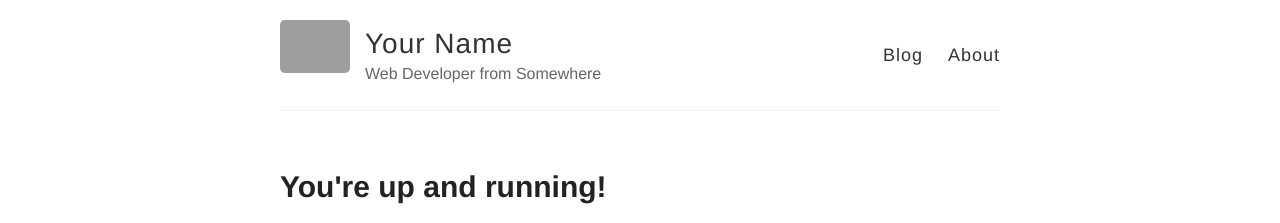
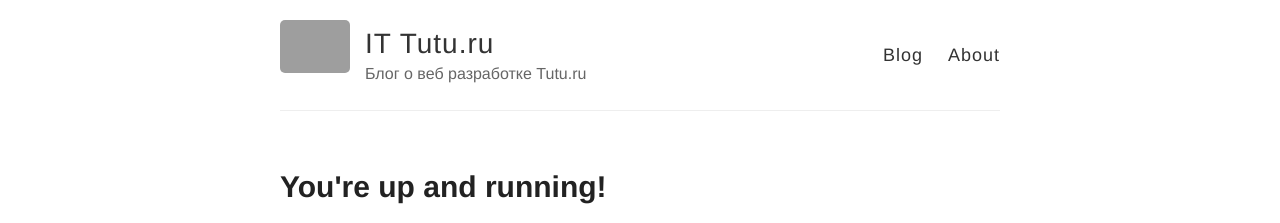
Before and after one commit to tutu-ru/tutu-ru.github.io, a Jekyll site: the page built from index.html, in a window 1280 px wide. Shown: the top 223 px of the page. Built offline with Jekyll 4.4.1, drawn with Linux system fonts in a browser that asks for light colours; grey boxes are pictures that could not be loaded.

Commit message:
Update _config.yml

```diff
--- a/_config.yml
+++ b/_config.yml
@@ -3,10 +3,10 @@
 #
 
 # Name of your site (displayed in the header)
-name: Your Name
+name: IT Tutu.ru
 
 # Short bio or description (displayed in the header)
-description: Web Developer from Somewhere
+description: Блог о веб разработке Tutu.ru
 
 # URL of your avatar or profile pic (you could use your GitHub profile pic)
 avatar: https://raw.githubusercontent.com/barryclark/jekyll-now/master/images/jekyll-logo.png
```
